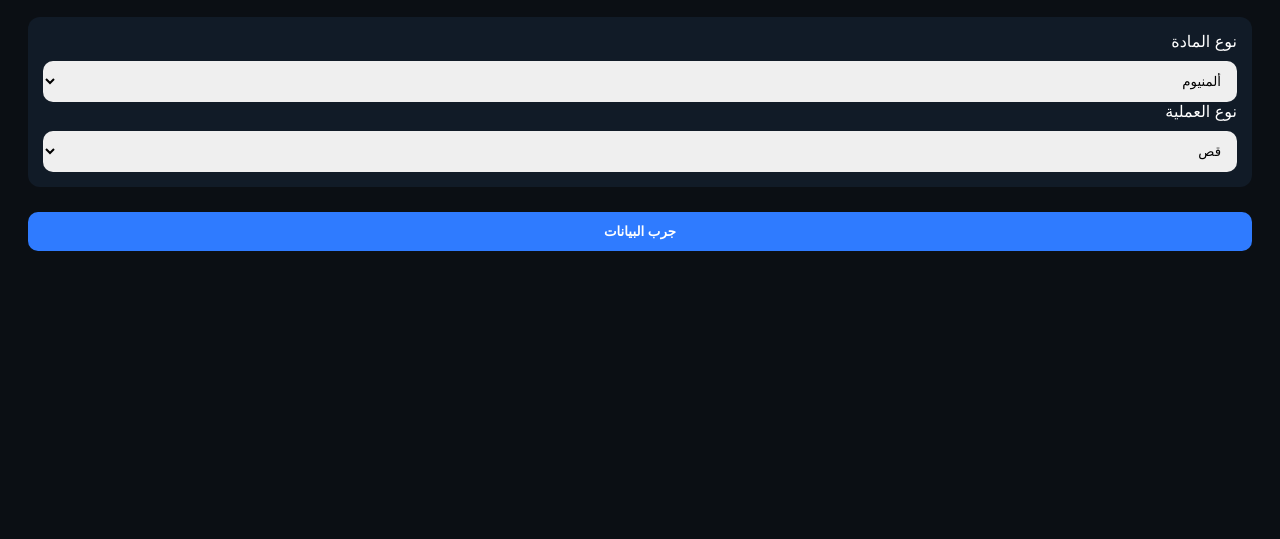
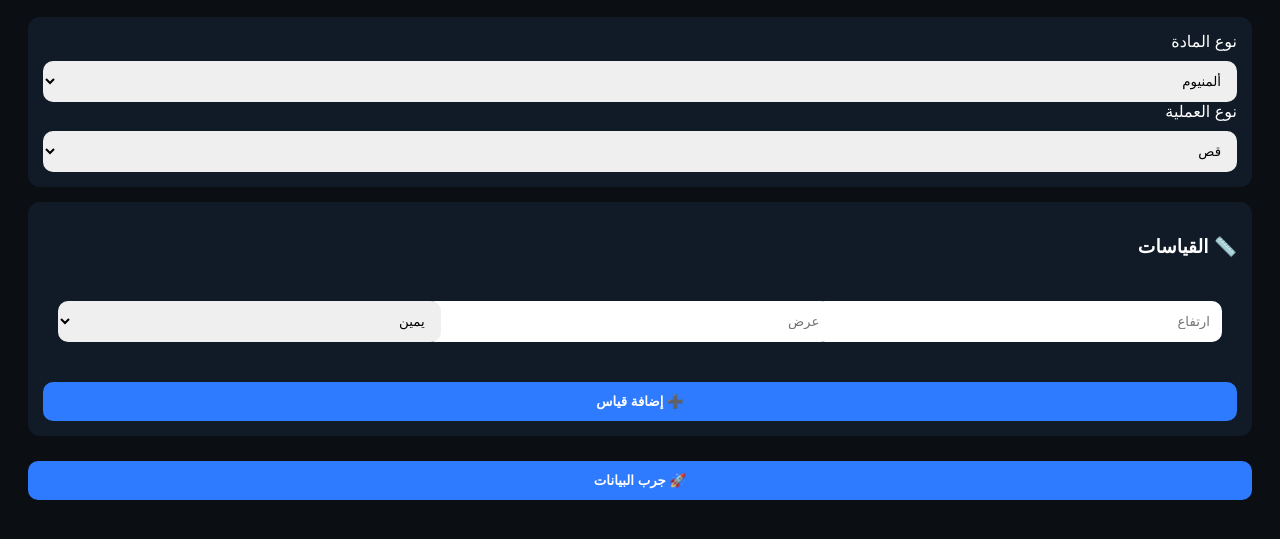
Before and after one commit to ibraazuz-kw/cnc-dashboard, a website: page public/index.html in a window 1280 px wide. Shown: the part 79-618 px from the top of the page. Drawn offline with Linux system fonts and the light colour scheme.

Commit message:
Update index.html

```diff
--- a/public/index.html
+++ b/public/index.html
@@ -5,30 +5,17 @@
 <title>طلب CNC</title>
 
 <style>
-body{
-  background:#0b0f14;
-  color:#fff;
-  font-family:Arial;
-  padding:20px;
-}
-.card{
-  background:#111b27;
-  padding:15px;
-  border-radius:12px;
-  margin-bottom:15px;
-}
-select,button{
+body{background:#0b0f14;color:#fff;font-family:Arial;padding:20px}
+.card{background:#111b27;padding:15px;border-radius:12px;margin-bottom:15px}
+input,select,button{
   width:100%;
   padding:12px;
   margin-top:10px;
   border:none;
   border-radius:10px;
 }
-button{
-  background:#2f7bff;
-  color:#fff;
-  font-weight:bold;
-}
+button{background:#2f7bff;color:#fff;font-weight:bold}
+.row{display:grid;grid-template-columns:1fr 1fr 1fr;gap:8px}
 </style>
 </head>
 
@@ -36,6 +23,7 @@ button{
 
 <h2>🚀 طلب CNC</h2>
 
+<!-- نوع الشغل -->
 <div class="card">
   <label>نوع المادة</label>
   <select id="material">
@@ -51,13 +39,50 @@ button{
   </select>
 </div>
 
-<button onclick="send()">جرب البيانات</button>
+<!-- القياسات -->
+<div class="card">
+  <h3>📏 القياسات</h3>
+  <div id="doors"></div>
+  <button onclick="addDoor()">➕ إضافة قياس</button>
+</div>
+
+<button onclick="send()">🚀 جرب البيانات</button>
 
 <script>
+const doorsBox=document.getElementById("doors");
+
+function addDoor(){
+  const d=document.createElement("div");
+  d.className="card";
+
+  d.innerHTML=`
+    <div class="row">
+      <input placeholder="ارتفاع">
+      <input placeholder="عرض">
+      <select>
+        <option>يمين</option>
+        <option>يسار</option>
+      </select>
+    </div>
+  `;
+
+  doorsBox.appendChild(d);
+}
+
+addDoor();
+
 function send(){
+
+  const doors=[...doorsBox.children].map(d=>({
+    h:d.children[0].children[0].value,
+    w:d.children[0].children[1].value,
+    dir:d.children[0].children[2].value
+  }));
+
   alert(
-    "المادة: " + material.value +
-    "\nالعملية: " + type.value
+    "المادة: "+material.value+
+    "\nالعملية: "+type.value+
+    "\nعدد القياسات: "+doors.length
   );
 }
 </script>
```
